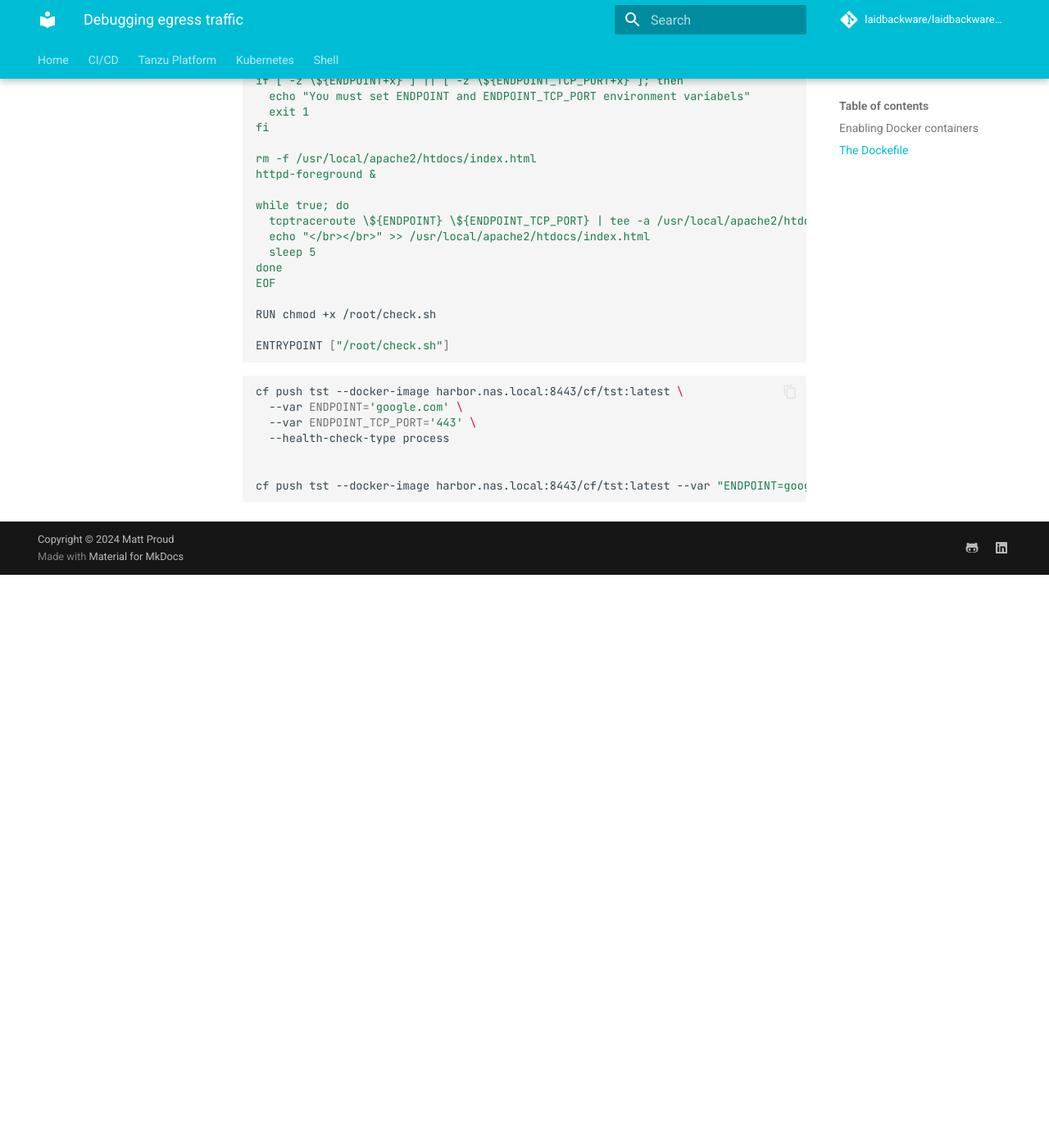
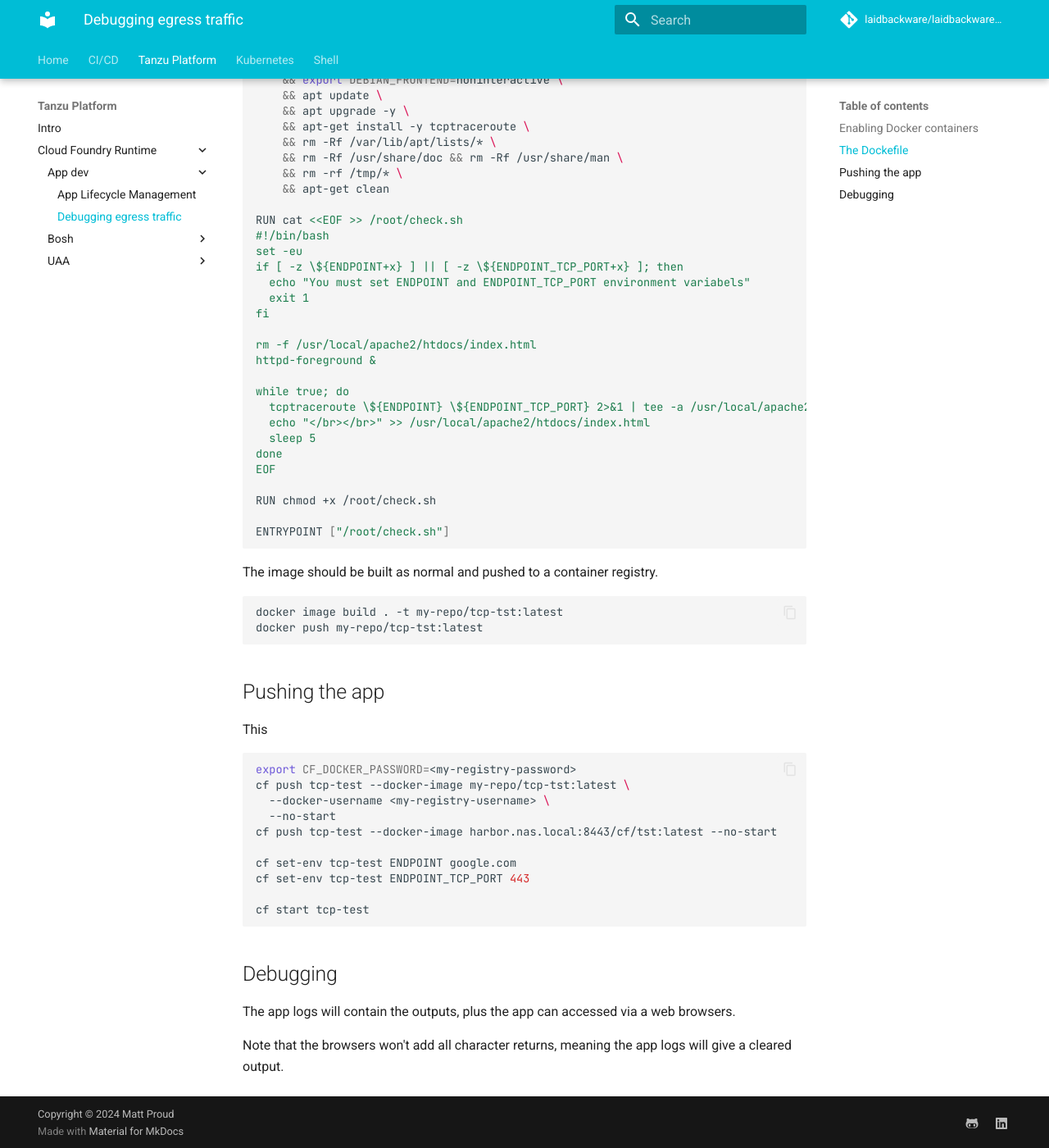
Before and after one commit to laidbackware/laidbackware.github.io, an MkDocs documentation site: the page built from docs/cloud-foundry/app-dev/debugging-traffic.md, in a window 1280 px wide and 1400 px high, scrolled down 903 px. Shown: the whole window at 82% size. Built offline with MkDocs 1.6.1 and Material for MkDocs 9.7.7, drawn with Linux system fonts in a browser that asks for light colours; comment, search, counter and statistics services are not loaded; before the commit the page ends 1604 px from its top, so only the background shows below that; some of the changed text lies outside the part shown.

Commit message:
add debugging traffic final

````diff
--- a/docs/cloud-foundry/app-dev/debugging-traffic.md
+++ b/docs/cloud-foundry/app-dev/debugging-traffic.md
@@ -2,7 +2,9 @@
 
 In the situation that there are egress traffic limitation it is necessary for a platform engineer to be able to prove where the issue is and that it is outside of the platform.
 
-Given that TAS is able to run OCI images, a container can be build with `tcptraceroute` to enable the debugging of TCP request.
+Given that CF is able to run OCI images, a container can be build with `tcptraceroute` to enable the debugging of TCP request.
+
+`tcptraceroute` works in similar way to `traceroute` in that it calls out all the intermediate router to get to an endpoint, but will check using a TCP port. It is useful for highlighting the router/fireall that is dropping the traffic.
 
 ## Enabling Docker containers
 
@@ -14,7 +16,11 @@
 
 ## The Dockefile
 
-This dockerfile can also be found here.
+This dockerfile can also be found [here](https://github.com/laidbackware/laidbackware.github.io/blob/main/code-snippits/cf-traffic-debugging/Dockerfile).
+
+It is built off the Apache2 httpd debian base image, which will render the static file containing the `tcptraceroute` output.
+
+The inline script runs httpd in the background and then runs an infinite loop of `tcptraceroute` commands against the defined endpoints.
 
 ```sh
 FROM httpd:bookworm
@@ -42,7 +48,7 @@
 httpd-foreground &
 
 while true; do
-  tcptraceroute \${ENDPOINT} \${ENDPOINT_TCP_PORT} | tee -a /usr/local/apache2/htdocs/index.html
+  tcptraceroute \${ENDPOINT} \${ENDPOINT_TCP_PORT} 2>&1 | tee -a /usr/local/apache2/htdocs/index.html
   echo "</br></br>" >> /usr/local/apache2/htdocs/index.html
   sleep 5
 done
@@ -53,13 +59,32 @@
 ENTRYPOINT ["/root/check.sh"]
 ```
 
+The image should be built as normal and pushed to a container registry.
 
 ```sh
-cf push tst --docker-image harbor.nas.local:8443/cf/tst:latest \
-  --var ENDPOINT='google.com' \
-  --var ENDPOINT_TCP_PORT='443' \
-  --health-check-type process
+docker image build . -t my-repo/tcp-tst:latest
+docker push my-repo/tcp-tst:latest
+```
 
+## Pushing the app
 
-cf push tst --docker-image harbor.nas.local:8443/cf/tst:latest --var "ENDPOINT=google.com" --var "ENDPOINT_TCP_PORT=443"
+This
+
+```sh
+export CF_DOCKER_PASSWORD=<my-registry-password>
+cf push tcp-test --docker-image my-repo/tcp-tst:latest \
+  --docker-username <my-registry-username> \
+  --no-start
+cf push tcp-test --docker-image harbor.nas.local:8443/cf/tst:latest --no-start
+
+cf set-env tcp-test ENDPOINT google.com
+cf set-env tcp-test ENDPOINT_TCP_PORT 443
+
+cf start tcp-test
 ```
+
+## Debugging
+
+The app logs will contain the outputs, plus the app can accessed via a web browsers.
+
+Note that the browsers won't add all character returns, meaning the app logs will give a cleared output.
--- a/mkdocs.yml
+++ b/mkdocs.yml
@@ -21,6 +21,7 @@
   - Cloud Foundry Runtime:
     - App dev:
       - App Lifecycle Management: cloud-foundry/app-dev/app-lifecycle.md
+      - Debugging egress traffic: cloud-foundry/app-dev/debugging-traffic.md
     - Bosh:
       - Pre-start script with runtime-config: cloud-foundry/bosh/run-pre-start-commands.md
     - UAA:
````
Also changed, not shown: 1 other file.
